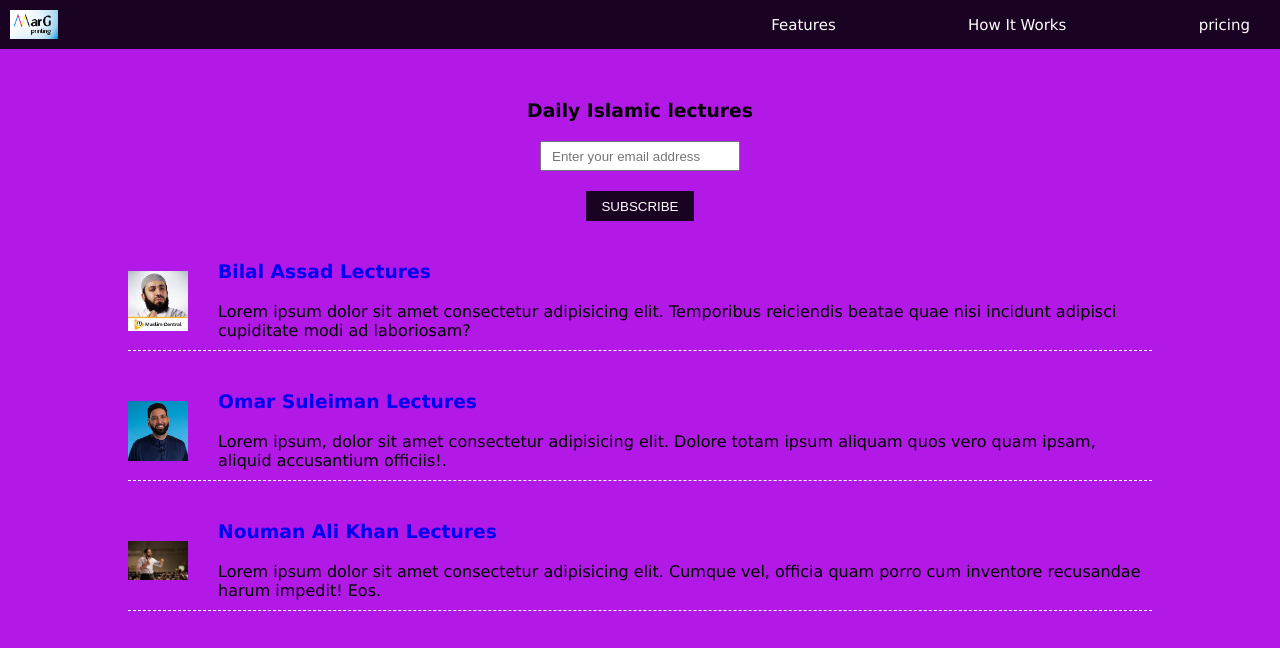
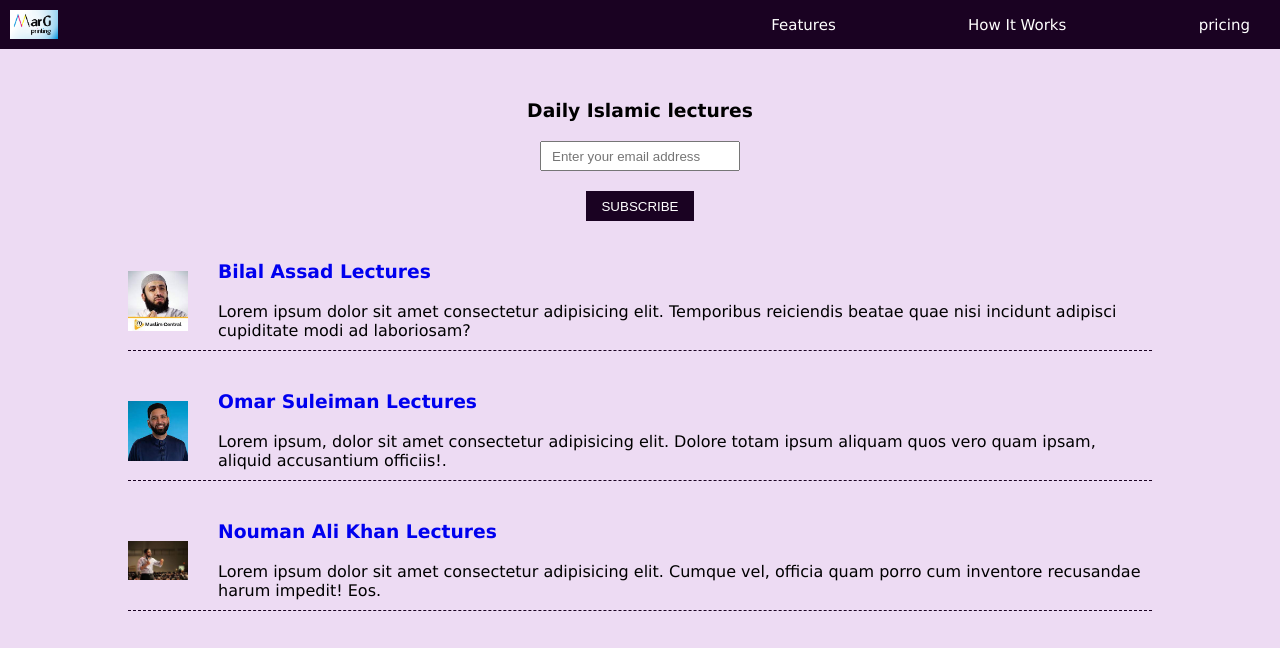
Before and after one commit to Gbengashowunmi/landingpage, a plain HTML site: page index.html in a window 1280 px wide. Shown: the top 648 px of the page. Drawn offline with Linux system fonts and the light colour scheme; grey boxes are pictures that could not be loaded.

Commit message:
Update style.css

```diff
--- a/style.css
+++ b/style.css
@@ -7,7 +7,7 @@
 body{
     width: 100%;
     height: 100vh;
-    background-color: rgb(178, 24, 230);
+    background-color: rgb(237, 219, 243);
     font-family: 'Lucida Sans', 'Lucida Sans Regular', 'Lucida Grande', 'Lucida Sans Unicode', Geneva, Verdana, sans-serif;
     display: flex;
     flex-direction: column;
@@ -130,7 +130,7 @@ a:hover{
     justify-content: space-between;
     gap: 30px;
     padding-bottom: 10px;
-    border-bottom: dashed 1px white;
+    border-bottom: dashed 1px rgb(26, 2, 34);
 }
 
 video{
```
